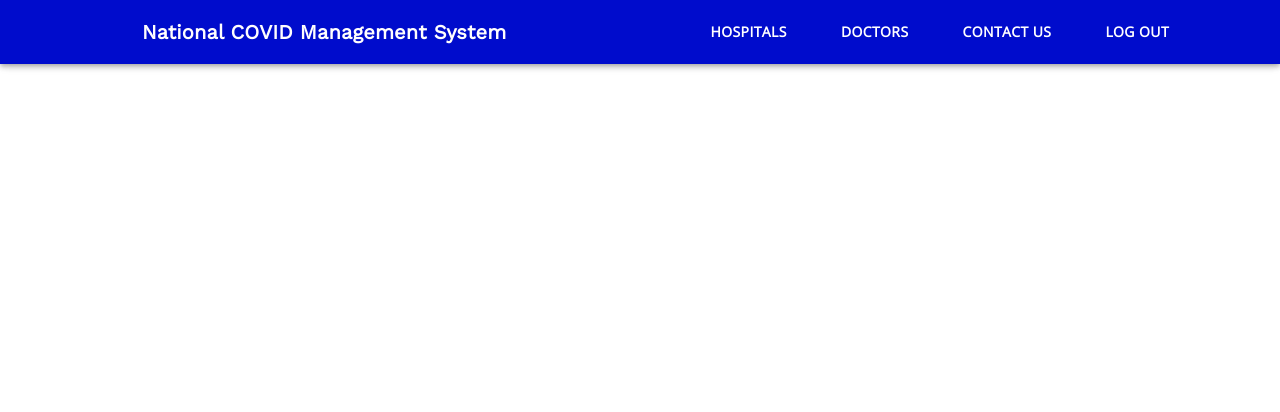
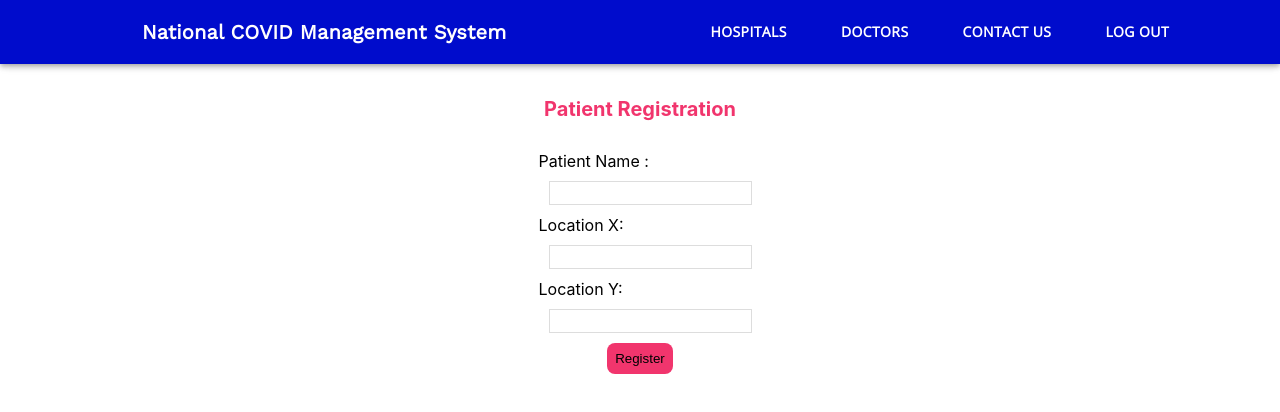
Before and after one commit to DamsyDeSilva/SPARKX-NCMS-FRONT-END, a React (Create React App) app in the folder ncms/: page / in a window 1280 px wide. Shown: the top 412 px of the page. Built offline with nearby package versions, Linux system fonts and the light colour scheme.

Commit message:
patientRegisterForm component implemented and Home page started

```diff
--- a/ncms/src/App.css
+++ b/ncms/src/App.css
@@ -1,38 +1,5 @@
-.App {
-  text-align: center;
+.App{
+  display: flex;
+  align-items: center;
+  flex-direction: column;
 }
-
-.App-logo {
-  height: 40vmin;
-  pointer-events: none;
-}
-
-@media (prefers-reduced-motion: no-preference) {
-  .App-logo {
-    animation: App-logo-spin infinite 20s linear;
-  }
-}
-
-.App-header {
-  background-color: #282c34;
-  min-height: 100vh;
-  display: flex;
-  flex-direction: column;
-  align-items: center;
-  justify-content: center;
-  font-size: calc(10px + 2vmin);
-  color: white;
-}
-
-.App-link {
-  color: #61dafb;
-}
-
-@keyframes App-logo-spin {
-  from {
-    transform: rotate(0deg);
-  }
-  to {
-    transform: rotate(360deg);
-  }
-}
--- a/ncms/src/App.js
+++ b/ncms/src/App.js
@@ -1,10 +1,10 @@
 import './App.css';
-import Header from './components/Header';
+import Home from './pages/Home';
 
 function App() {
   return (
     <div className="App">
-      <Header/>
+      <Home/>
     </div>
   );
 }
--- /dev/null
+++ b/ncms/src/components/PatientRegForm.js
@@ -0,0 +1,56 @@
+import { makeStyles } from "@material-ui/core";
+
+const useStyles = makeStyles(() => ({
+  patientRegForm: {
+    maxWidth: "400px",
+    margin: "auto",
+    textAlign: "center",
+  },
+  regLabel: {
+    textAlign: "left",
+    display: "block",
+  },
+  formTitle: {
+    fontSize: "20px",
+    color: "#f1356d",
+    marginBottom: "30px",
+  },
+  forminput: {
+    width: "100%",
+    paddingTop: "6px",
+    margin: "10px",
+    border: "1px",
+    borderStyle: "solid",
+    borderColor: "#ddd",
+    boxSizing: "border-box",
+    display: "block",
+  },
+  formButton: {
+    background:  "#f1356d",
+    color:"fff",
+    border:"0",
+    padding:"8px",
+    borderRadius: "8px",
+  },
+}));
+
+export default function PatientRegForm() {
+  const { patientRegForm, regLabel, formTitle, forminput, formButton } = useStyles();
+  return (
+    <div className={patientRegForm}>
+      <h2 className={formTitle}>Patient Registration</h2>
+      <form>
+        <label className={regLabel}>Patient Name : </label>
+        <input className={forminput} required type="text" />
+
+        <label className={regLabel}>Location X: </label>
+        <input className={forminput} required type="number" pattern="[0-9]" />
+
+        <label className={regLabel}>Location Y: </label>
+        <input className={forminput} required type="number" pattern="[0-9]" />
+
+        <button className={formButton}> Register </button>
+      </form>
+    </div>
+  );
+}
--- /dev/null
+++ b/ncms/src/pages/Home.css
@@ -0,0 +1,13 @@
+.home{
+    /* display: flex; */
+    align-items: center;
+    flex-direction: column;
+}
+
+.div_header{
+  padding-bottom: 5em;
+}
+
+.div_patient_reg_form{
+  padding-bottom: 5em;
+}
--- /dev/null
+++ b/ncms/src/pages/Home.js
@@ -0,0 +1,19 @@
+import "./Home.css";
+import Header from "../components/Header";
+import PatientRegForm from "../components/PatientRegForm";
+
+function Home() {
+  return (
+    <div className="home">
+
+      <div className="div_header">
+        <Header />
+      </div>
+
+      <div className="div_patient_reg_form">
+        <PatientRegForm />
+      </div>
+    </div>
+  );
+}
+export default Home;
```
